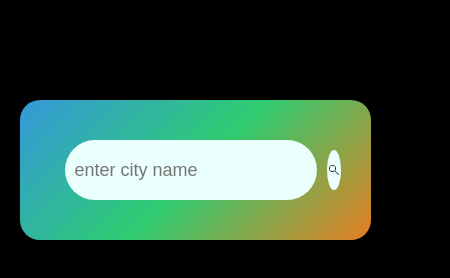
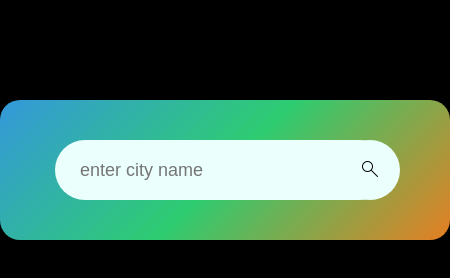
Before and after one commit to clairewambuinjuguna/Myweatherapp, a plain HTML site: page index.html in a window 390 px wide. Shown: the whole page, 450 px wide, since content can reach past the window. Drawn offline with Linux system fonts and the light colour scheme.

Commit message:
Update mediaqueries.css

```diff
--- a/mediaqueries.css
+++ b/mediaqueries.css
@@ -1,44 +1,36 @@
 @media screen and (max-width: 469px) {
+.card{
+min-width: 450px;
+}
 .search{
     display: flex;
-    margin-left: 5px;
+
+    position: relative;
+    max-width: 350px;
+    width: 100%;
+    margin: 0 auto !important;
+
+
 }
 .search button{
-    height: 40px;
-    width: 40px; ;
+    position: absolute;
+    top: 0;
+    right: 0;
+    height: 100%;
 
 }
 .search input{
-    padding: 10px 10px;
+    padding-right: 40px;
     margin-left: 5px;
     margin-right: 10px;
 }
-.search button img{
-    width: 10px;
-    height: 10px;
+.weather p{
+    font-size: 20px;
 }
-}
-/*
-@media screen and (max-width: 1200px) {
 
 }
-@media screen and (max-width: 600px) {
-
+@media screen and (max-width: 390px) {
+.weather p{
+    display:inline-flex
+    }
 }
-@media only screen and (max-device-width: 500px) and (max-device-height: 812px) and (-webkit-device-pixel-ratio: 3) {
-    .search{
-        width: 100%;
-        height: 60px;
-        width: 100px; ;
-
-    }
-    .search button{
-        margin-left: 2px;
-        width: 60px;
-        height: 60px;
-
-    }
-
-}
-
-*/
```
